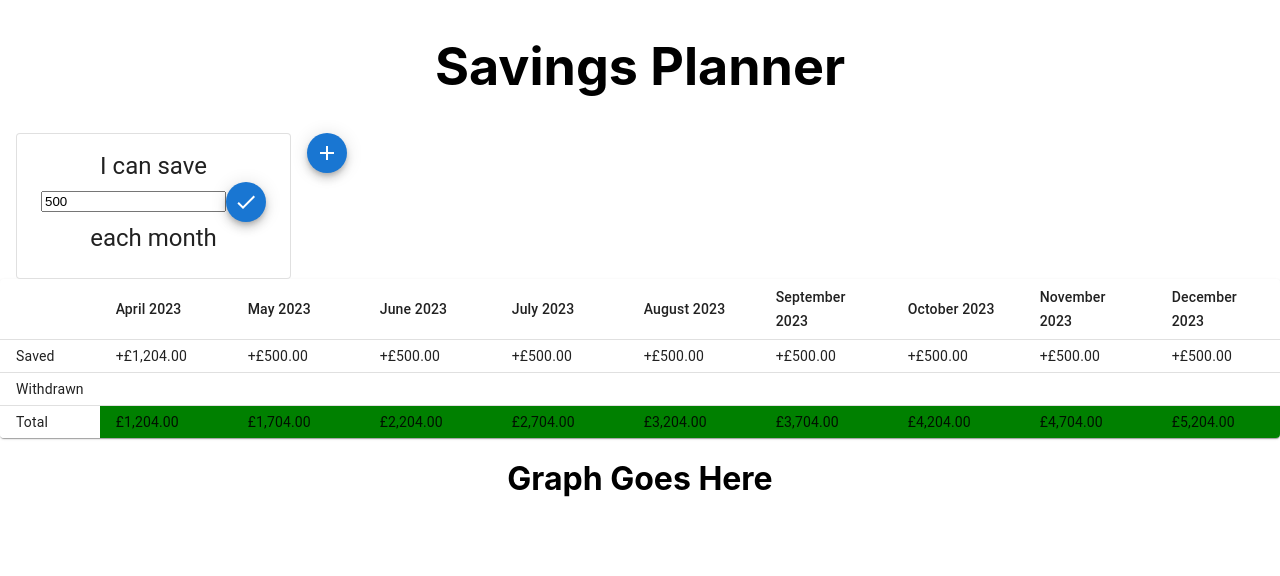
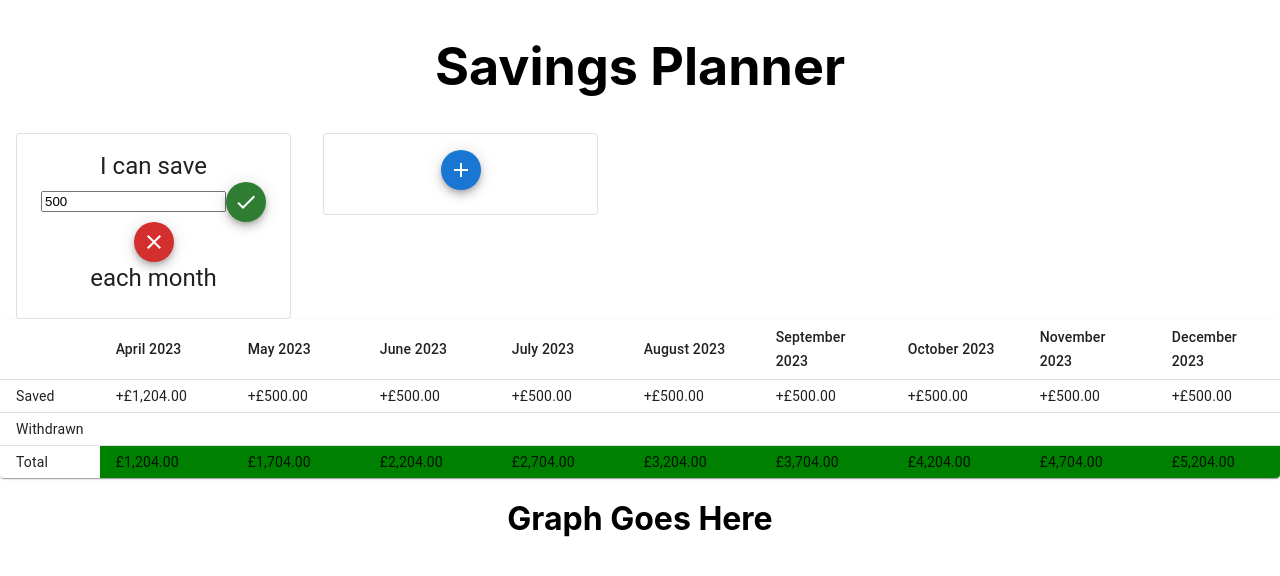
Before and after one commit to AKP-13/savings-planner, a React (Create React App) app: page / in a window 1280 px wide. Both pictures are taken after a click on the button "Edit". Shown: the top 576 px of the page. Built offline with nearby package versions, Linux system fonts and the light colour scheme.

Commit message:
Add in MUI check icons instead of submit inputs

```diff
--- a/src/savingGoals/AddNewSavingItem.js
+++ b/src/savingGoals/AddNewSavingItem.js
@@ -3,6 +3,7 @@ import React, { useState } from 'react';
 import { Box, Card, CardContent, Fab } from '@mui/material';
 import AddIcon from '@mui/icons-material/Add';
 import CloseIcon from '@mui/icons-material/Close';
+import CheckIcon from '@mui/icons-material/Check';
 
 const initialInputs = { monthNeeded: 'January', yearNeeded: '2023' };
 const months = [
@@ -50,11 +51,12 @@ const AddNewSavingItem = ({ setSavingItems, setTableData }) => {
     setIsAdding(!isAdding);
   };
 
-  return isAdding ? (
+  return (
     <Box sx={{ minWidth: 275, width: '20%', margin: '0 1rem' }}>
       <Card variant="outlined">
         <CardContent>
-          <form onSubmit={handleSubmit}>
+          {isAdding ? (
+            <>
               <label style={{ display: 'block' }}>
                 Item:
                 <input
@@ -96,18 +98,21 @@ const AddNewSavingItem = ({ setSavingItems, setTableData }) => {
                   ))}
                 </select>
               </label>
-            <input type="submit" value="Add" />
-          </form>
-          <Fab color="primary" aria-label="Confirm" size="small" onClick={handleIsAddingClick}>
+              <Fab color="success" aria-label="Confirm" size="small" onClick={handleSubmit}>
+                <CheckIcon />
+              </Fab>
+              <Fab color="error" aria-label="Confirm" size="small" onClick={handleIsAddingClick}>
                 <CloseIcon />
               </Fab>
-        </CardContent>
-      </Card>
-    </Box>
+            </>
           ) : (
             <Fab color="primary" aria-label="Confirm" size="small" onClick={handleIsAddingClick}>
               <AddIcon />
             </Fab>
+          )}
+        </CardContent>
+      </Card>
+    </Box>
   );
 };
 
--- a/src/savingGoals/MonthlySavingCard.js
+++ b/src/savingGoals/MonthlySavingCard.js
@@ -2,13 +2,14 @@
 import React, { useState } from 'react';
 import { Box, Card, CardContent, Typography, Button, Tooltip, Fab } from '@mui/material';
 import CheckIcon from '@mui/icons-material/Check';
+import CloseIcon from '@mui/icons-material/Close';
 
 const MonthlySavingCard = ({ tableData, setTableData }) => {
   const [isEditing, setIsEditing] = useState(false);
   const [amountSavedEachMonth, setAmountSavedEachMonth] = useState(500);
 
   const handleClick = () => {
-    setIsEditing(true);
+    setIsEditing(!isEditing);
   };
 
   const handleAmountSavedEachMonthChange = (event) => {
@@ -48,11 +49,14 @@ const MonthlySavingCard = ({ tableData, setTableData }) => {
                 onChange={handleAmountSavedEachMonthChange}
               />
               <Fab
-                color="primary"
+                color="success"
                 aria-label="Confirm"
                 size="small"
                 onClick={handleAmountSavedEachMonthSubmit}>
                 <CheckIcon />
+              </Fab>
+              <Fab color="error" aria-label="Confirm" size="small" onClick={handleClick}>
+                <CloseIcon />
               </Fab>
             </div>
           ) : (
```
Lines whose indentation alone changed are shown as unchanged.
